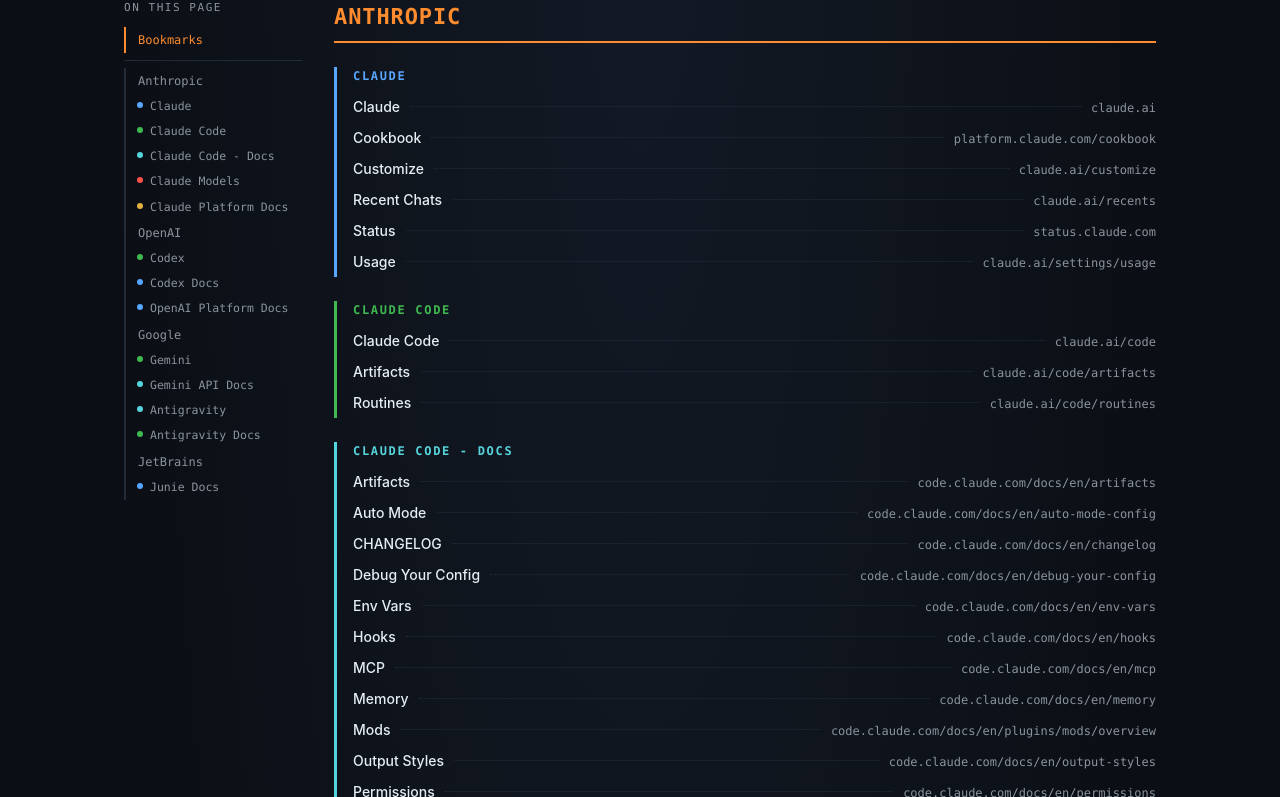
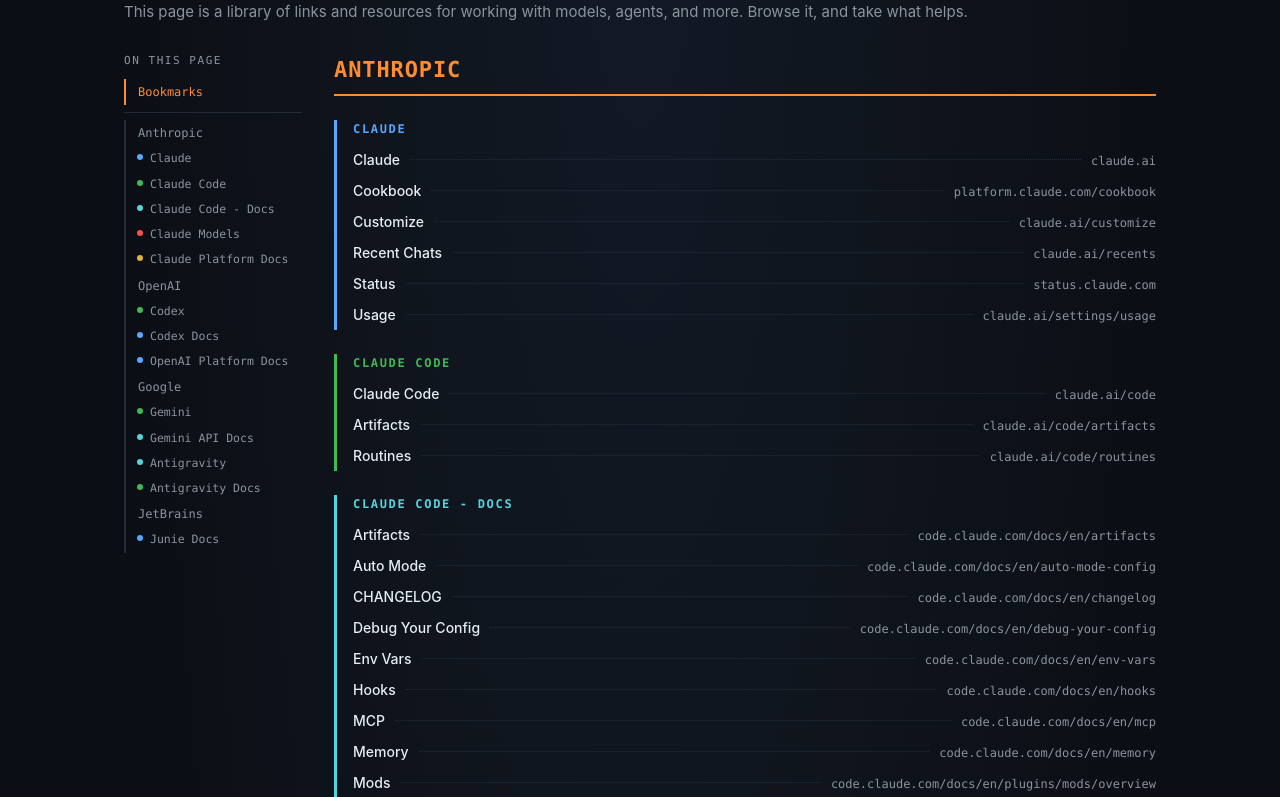
Before and after one commit to urda-anvil/urda-anvil.github.io, a plain HTML site: page site/bookmarks/index.html in a window 1280 px wide. Shown: the part 180-977 px from the top of the page. Drawn offline with Linux system fonts and the light colour scheme.

Commit message:
Add a lede to the Bookmarks page

```diff
--- a/site/bookmarks/index.html
+++ b/site/bookmarks/index.html
@@ -41,6 +41,7 @@
     <div class="page-head">
       <h1 id="top"><img class="spark" src="/res/img/spark.svg" alt=""> Bookmarks</h1>
     </div>
+    <p class="lede">This page is a library of links and resources for working with models, agents, and more. Browse it, and take what helps.</p>
 
     <div class="withpagerail">
       <nav class="pagerail" id="page-rail" aria-label="On this page" data-pagerail="auto">
```
